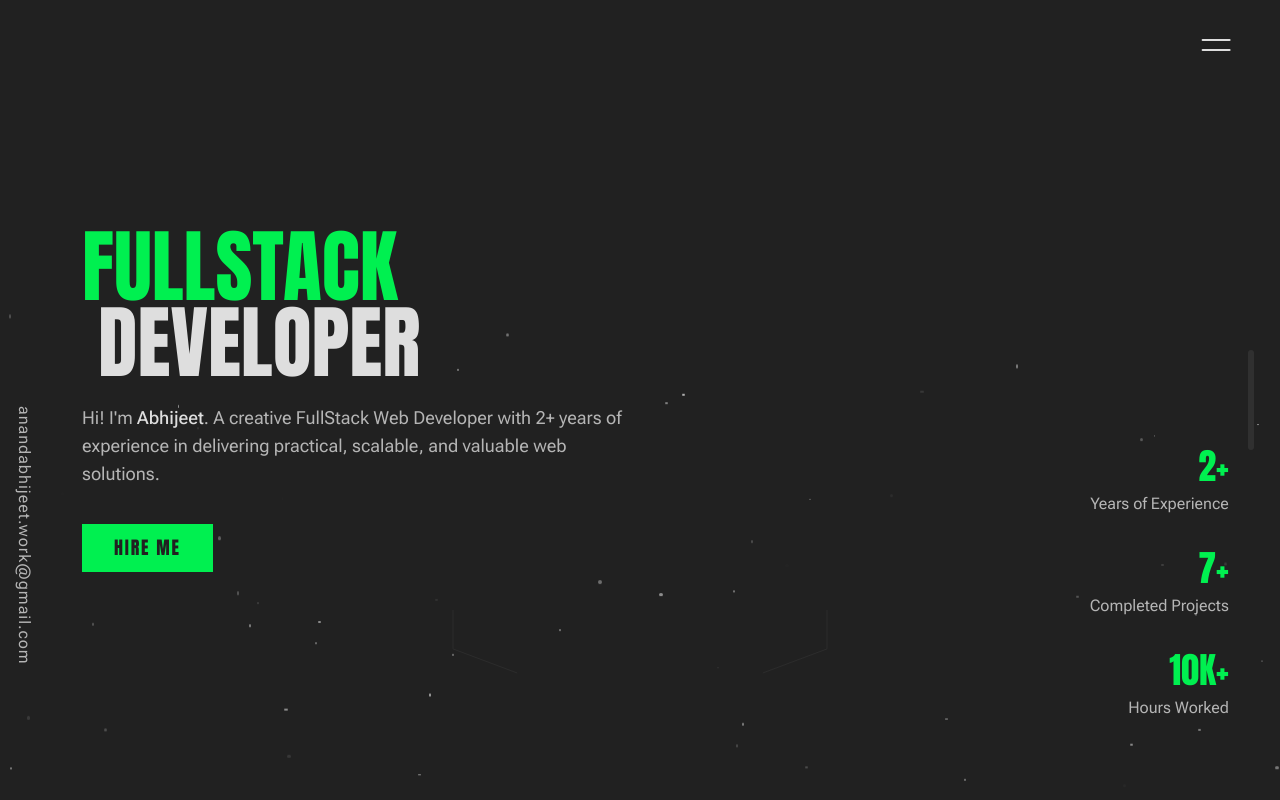
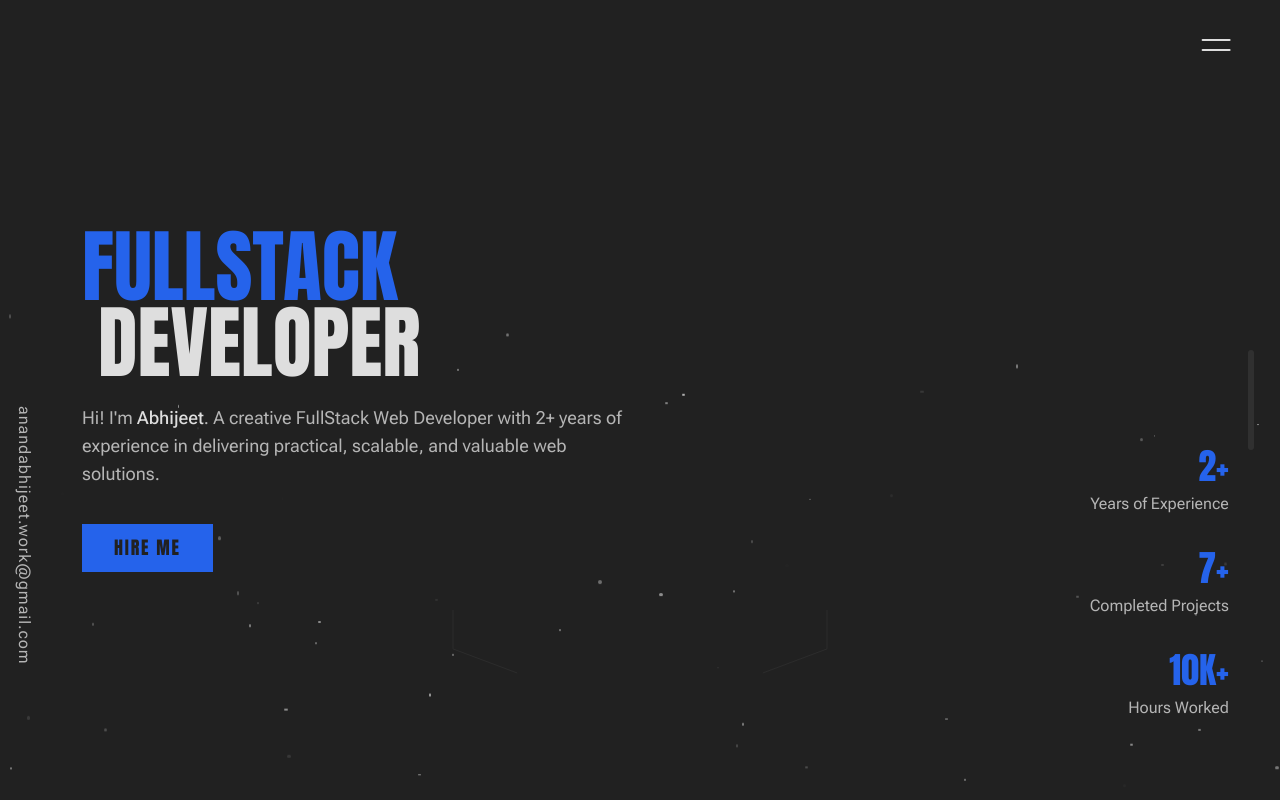
Before and after one commit to roxylius/Portfolio, a Next.js app: page / in a window 1280 px wide. Shown: the top 800 px of the page. Built offline with nearby package versions, Linux system fonts and the light colour scheme.

Commit message:
update: primary color

```diff
--- a/app/globals.css
+++ b/app/globals.css
@@ -13,7 +13,7 @@
         --popover: 0 0% 3.9%;
         --popover-foreground: 0 0% 98%;
 
-        --primary: 140 100% 47%;
+        --primary: 221.2 83.2% 53.3%;
         --primary-foreground: 0 0% 13%;
         --secondary: 193 100% 47%;
         --secondary-foreground: 0 0% 13%;
```
Also changed, not shown: 1 other file (tests, documents, lock files or other folders).
